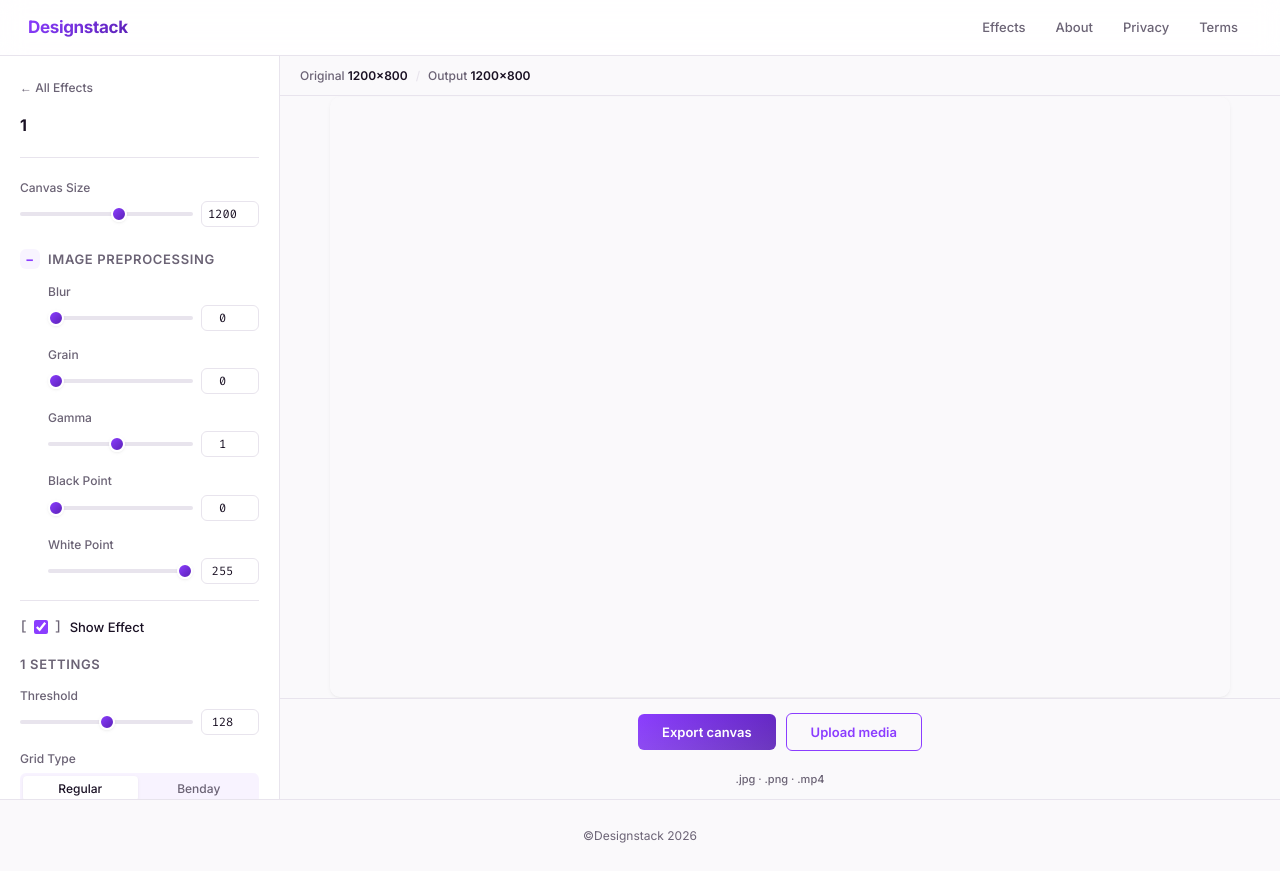
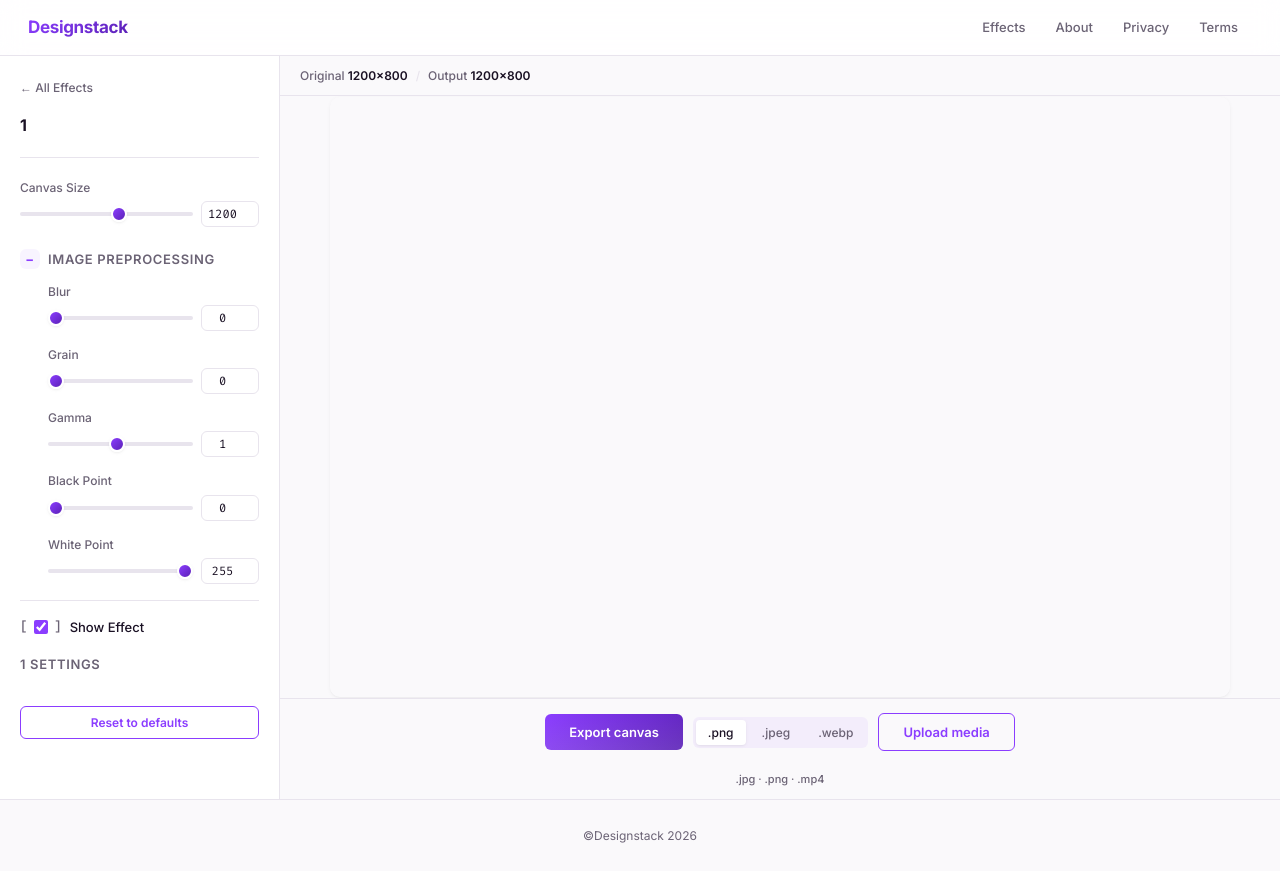
Before and after one commit to flffkaos-pixel/img, a React (Vite) app: page /animate/1 in a window 1280 px wide. Built offline with nearby package versions, Linux system fonts and the light colour scheme.

Commit message:
reset params, export format, toast, site verification, AdSense

```diff
--- a/index.html
+++ b/index.html
@@ -10,6 +10,8 @@
     <meta name="keywords" content="이미지 효과, 온라인 편집기, lo-fi 효과, 디더링, 스티플링, 아스키 아트, CRT 효과, 이미지 필터, 무료" />
     <meta name="author" content="Daniil Sukhovskoy" />
     <meta name="robots" content="index, follow" />
+    <meta name="naver-site-verification" content="03113ae99964eb93cc892b6373d26188a2d5c707" />
+    <meta name="google-site-verification" content="90ObN9YY1jH6ZHRfL3tGx5HvKoHC8boT6jdFhbSe80s" />
 
     <meta property="og:title" content="Designstack — 무료 이미지 효과 편집기" />
     <meta property="og:description" content="16가지 Lo‑Fi 이미지 효과를 무료로 적용하세요. 스티플링, 도트, 패턴, 디더링, ASCII, CRT 등." />
@@ -55,7 +57,9 @@
     </script>
 
     <!-- Google AdSense -->
-    <meta name="google-adsense-account" content="ca-pub-xxxxxxxxxxxxxx" />
+    <meta name="google-adsense-account" content="ca-pub-1955893232253258" />
+    <script async src="https://pagead2.googlesyndication.com/pagead/js/adsbygoogle.js?client=ca-pub-1955893232253258"
+     crossorigin="anonymous"></script>
   </head>
   <body>
     <div id="root"></div>
--- a/src/hooks/useCanvas.ts
+++ b/src/hooks/useCanvas.ts
@@ -114,13 +114,14 @@ export function useCanvas() {
     }
   }, []);
 
-  const exportCanvas = useCallback((filename = 'export.png') => {
+  const exportCanvas = useCallback((format: 'png' | 'jpeg' | 'webp' = 'png', quality = 0.92) => {
     const canvas = outputCanvasRef.current;
     if (!canvas) return;
 
+    const mime = { png: 'image/png', jpeg: 'image/jpeg', webp: 'image/webp' }[format];
     const link = document.createElement('a');
-    link.download = filename;
-    link.href = canvas.toDataURL('image/png');
+    link.download = `designstack.${format}`;
+    link.href = canvas.toDataURL(mime, quality);
     link.click();
   }, []);
 
--- a/src/index.css
+++ b/src/index.css
@@ -516,6 +516,23 @@ details.section .content {
   font-weight: 500;
 }
 
+/* ─── Toast ─── */
+.toast {
+  position: fixed;
+  bottom: 28px;
+  left: 50%;
+  translate: -50%;
+  padding: 10px 24px;
+  background: var(--text-h);
+  color: var(--bg);
+  border-radius: var(--radius-sm);
+  font-size: 13px;
+  font-weight: 500;
+  box-shadow: var(--shadow-lg);
+  animation: fadeUp .25s ease-out;
+  z-index: 200;
+}
+
 /* ─── Buttons ─── */
 .btn {
   position: relative;
@@ -558,6 +575,12 @@ details.section .content {
 .btn-outline::after { display: none; }
 .btn-outline:hover {
   background: var(--accent-subtle);
+}
+.reset-btn {
+  width: 100%;
+  margin-top: 20px;
+  font-size: 12px;
+  padding: 8px 16px;
 }
 
 /* ─── Grid toggle buttons ─── */
--- a/src/pages/EffectPage.tsx
+++ b/src/pages/EffectPage.tsx
@@ -4,6 +4,9 @@ import type { EffectName, EffectParams } from '../types'
 import { DEFAULT_EFFECT_PARAMS, EFFECTS } from '../types'
 import { useCanvas } from '../hooks/useCanvas'
 import { generateSampleImage } from '../utils/sampleImage'
+
+const EXPORT_FORMATS = ['png', 'jpeg', 'webp'] as const
+type ExportFormat = typeof EXPORT_FORMATS[number]
 
 export default function EffectPage() {
   const { effectName } = useParams<{ effectName: string }>()
@@ -12,6 +15,8 @@ export default function EffectPage() {
   const [imageKey, setImageKey] = useState(0)
   const [canvasSize, setCanvasSize] = useState({ w: 0, h: 0 })
   const [outputSize, setOutputSize] = useState(600)
+  const [exportFormat, setExportFormat] = useState<ExportFormat>('png')
+  const [toast, setToast] = useState('')
   const fileInputRef = useRef<HTMLInputElement>(null)
   const sampleLoaded = useRef(false)
 
@@ -31,6 +36,8 @@ export default function EffectPage() {
     setImageKey(k => k + 1)
   }, [loadSample])
 
+  const resetParams = () => setParams({ ...DEFAULT_EFFECT_PARAMS })
+
   useEffect(() => {
     if (sampleLoaded.current) return
     sampleLoaded.current = true
@@ -47,6 +54,12 @@ export default function EffectPage() {
     const img = await loadImage(file)
     initImage(img)
   }, [loadImage, initImage])
+
+  const handleExport = useCallback(() => {
+    exportCanvas(exportFormat)
+    setToast(`Exported as .${exportFormat}`)
+    setTimeout(() => setToast(''), 2000)
+  }, [exportCanvas, exportFormat])
 
   const handleDrop = useCallback((e: React.DragEvent) => {
     e.preventDefault()
@@ -94,29 +107,29 @@ export default function EffectPage() {
         </div>
 
         <h3>{effectConfig?.label || activeEffect} Settings</h3>
+
+        {effectConfig?.params.includes('threshold') && (
           <SliderControl label="Threshold" value={params.threshold} min={0} max={255} step={1}
             onChange={v => setParams(p => ({ ...p, threshold: v }))} />
-
-        <div className="slider-group">
-          <div className="label">Grid Type</div>
-          <div className="btn-group">
-            <button className={params.gridType === 'Regular' ? 'grid-btn active' : 'grid-btn'}
-              onClick={() => setParams(p => ({ ...p, gridType: 'Regular' }))}>Regular</button>
-            <button className={params.gridType === 'Benday' ? 'grid-btn active' : 'grid-btn'}
-              onClick={() => setParams(p => ({ ...p, gridType: 'Benday' }))}>Benday</button>
-          </div>
-        </div>
-
+        )}
+        {effectConfig?.params.includes('gridAngle') && (
           <SliderControl label="Grid Angle" value={params.gridAngle} min={-45} max={45} step={1}
             onChange={v => setParams(p => ({ ...p, gridAngle: v }))} />
+        )}
+        {effectConfig?.params.includes('ySquares') && (
           <SliderControl label="Y Squares" value={params.ySquares} min={2} max={100} step={1}
             onChange={v => setParams(p => ({ ...p, ySquares: v }))} />
+        )}
+        {effectConfig?.params.includes('xSquares') && (
           <SliderControl label="X Squares" value={params.xSquares} min={2} max={100} step={1}
             onChange={v => setParams(p => ({ ...p, xSquares: v }))} />
-        <SliderControl label="Min Width" value={params.minSquareWidth} min={1} max={50} step={1}
-          onChange={v => setParams(p => ({ ...p, minSquareWidth: v }))} />
+        )}
+        {effectConfig?.params.includes('maxSquareWidth') && (
           <SliderControl label="Max Width" value={params.maxSquareWidth} min={1} max={50} step={1}
             onChange={v => setParams(p => ({ ...p, maxSquareWidth: v }))} />
+        )}
+
+        <button className="btn btn-outline reset-btn" onClick={resetParams}>Reset to defaults</button>
       </div>
 
       <div className="canvas-area"
@@ -154,10 +167,17 @@ export default function EffectPage() {
               <canvas ref={outputCanvasRef} />
             </div>
             <div className="export-bar">
-              <button className="btn" onClick={() => exportCanvas()}>Export canvas</button>
+              <button className="btn" onClick={handleExport}>Export canvas</button>
+              <div className="btn-group">
+                {EXPORT_FORMATS.map(f => (
+                  <button key={f} className={`grid-btn${exportFormat === f ? ' active' : ''}`}
+                    onClick={() => setExportFormat(f)}>.{f}</button>
+                ))}
+              </div>
               <button className="btn btn-outline" onClick={() => fileInputRef.current?.click()}>Upload media</button>
             </div>
             <div className="format-hint">.jpg · .png · .mp4</div>
+            {toast && <div className="toast">{toast}</div>}
           </>
         )}
       </div>
--- a/src/types.ts
+++ b/src/types.ts
@@ -1,10 +1,8 @@
 export interface EffectParams {
   threshold: number;
-  gridType: 'Regular' | 'Benday';
   gridAngle: number;
   ySquares: number;
   xSquares: number;
-  minSquareWidth: number;
   maxSquareWidth: number;
   blur: number;
   grain: number;
@@ -49,34 +47,33 @@ export interface EffectConfig {
   name: EffectName;
   label: string;
   category: 'effects' | 'animate';
+  params: string[];
 }
 
 export const EFFECTS: EffectConfig[] = [
-  { name: 'stippling', label: 'Stippling', category: 'effects' },
-  { name: 'dots', label: 'Dots', category: 'effects' },
-  { name: 'patterns', label: 'Patterns', category: 'effects' },
-  { name: 'edge', label: 'Edge', category: 'effects' },
-  { name: 'distort', label: 'Distort', category: 'effects' },
-  { name: 'displace', label: 'Displace', category: 'effects' },
-  { name: 'dithering', label: 'Dithering', category: 'effects' },
-  { name: 'bevel', label: 'Bevel', category: 'effects' },
-  { name: 'recolor', label: 'Recolor', category: 'effects' },
-  { name: 'scatter', label: 'Scatter', category: 'effects' },
-  { name: 'cellular-automata', label: 'Cellular Automata', category: 'effects' },
-  { name: 'gradients', label: 'Gradients', category: 'effects' },
-  { name: 'crt', label: 'CRT', category: 'effects' },
-  { name: 'ascii', label: 'ASCII', category: 'effects' },
-  { name: 'slide', label: 'Slide', category: 'animate' },
-  { name: 'stack', label: 'Stack', category: 'animate' },
+  { name: 'stippling', label: 'Stippling', category: 'effects', params: ['threshold', 'maxSquareWidth'] },
+  { name: 'dots', label: 'Dots', category: 'effects', params: ['xSquares', 'ySquares', 'maxSquareWidth'] },
+  { name: 'patterns', label: 'Patterns', category: 'effects', params: ['ySquares', 'gridAngle', 'threshold'] },
+  { name: 'edge', label: 'Edge', category: 'effects', params: ['threshold'] },
+  { name: 'distort', label: 'Distort', category: 'effects', params: ['maxSquareWidth', 'threshold'] },
+  { name: 'displace', label: 'Displace', category: 'effects', params: ['maxSquareWidth'] },
+  { name: 'dithering', label: 'Dithering', category: 'effects', params: ['threshold'] },
+  { name: 'bevel', label: 'Bevel', category: 'effects', params: ['maxSquareWidth'] },
+  { name: 'recolor', label: 'Recolor', category: 'effects', params: ['gridAngle'] },
+  { name: 'scatter', label: 'Scatter', category: 'effects', params: ['threshold', 'maxSquareWidth'] },
+  { name: 'cellular-automata', label: 'Cellular Automata', category: 'effects', params: ['ySquares', 'threshold', 'maxSquareWidth'] },
+  { name: 'gradients', label: 'Gradients', category: 'effects', params: ['threshold'] },
+  { name: 'crt', label: 'CRT', category: 'effects', params: ['maxSquareWidth', 'threshold'] },
+  { name: 'ascii', label: 'ASCII', category: 'effects', params: ['ySquares'] },
+  { name: 'slide', label: 'Slide', category: 'animate', params: ['ySquares', 'maxSquareWidth'] },
+  { name: 'stack', label: 'Stack', category: 'animate', params: ['ySquares'] },
 ];
 
 export const DEFAULT_EFFECT_PARAMS: EffectParams = {
   threshold: 128,
-  gridType: 'Regular',
   gridAngle: 0,
   ySquares: 20,
   xSquares: 20,
-  minSquareWidth: 2,
   maxSquareWidth: 20,
   blur: 0,
   grain: 0,
```
Lines whose indentation alone changed are shown as unchanged.
